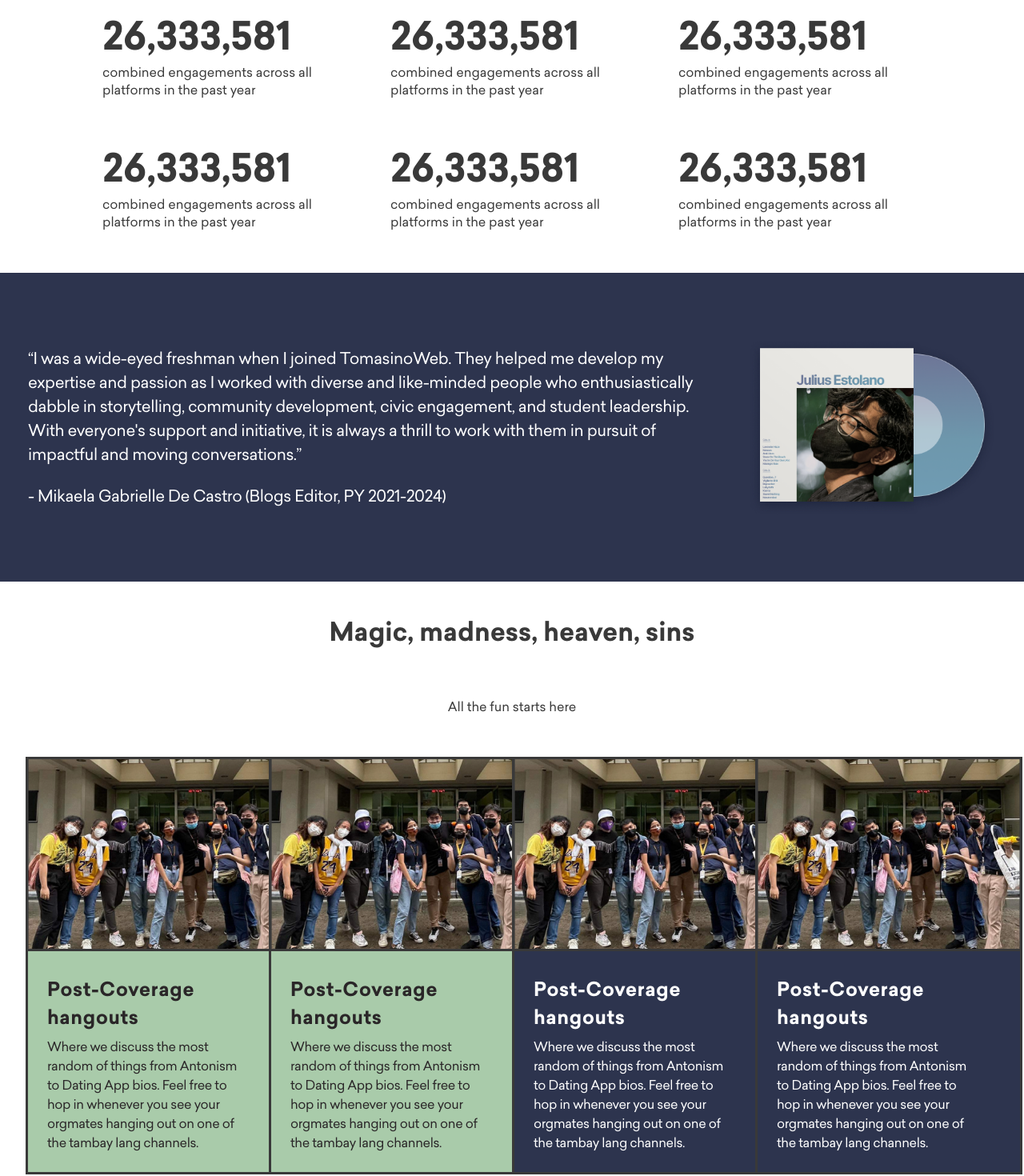
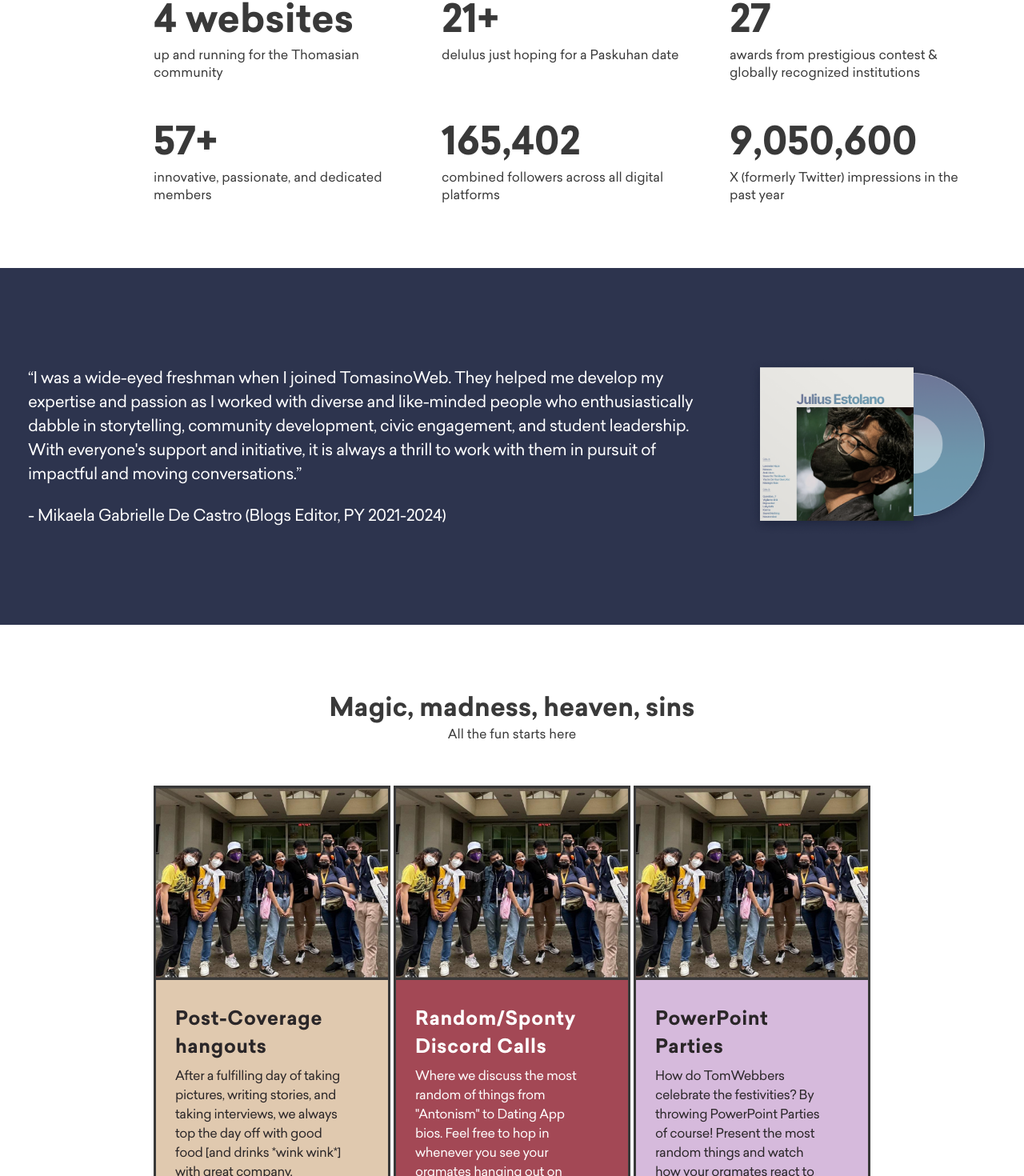
Before and after one commit to TomasinoWeb/tomasinoWebR101, a Next.js app: page /about/org-culture in a window 1280 px wide. Shown: the part 1052-2522 px from the top of the page at 80% size. Built offline with nearby package versions, Linux system fonts and the light colour scheme.

Commit message:
updated the responsiveness of culture webpage

```diff
--- a/src/components/CultureCard.module.scss
+++ b/src/components/CultureCard.module.scss
@@ -1,6 +1,6 @@
 @media screen and (max-width: 768px) {
     .cardContainer{
-      max-width: 300px;
+      max-width: 280px;
       padding: 8px;
       .cardImg{
         height: 162px;
@@ -26,7 +26,7 @@
   display: inline-flex;
   flex-direction: column;
   align-items: flex-start;
-  width: 304px;
+  max-width: 300px;
 
   .none {
     border-right: none !important;
@@ -35,7 +35,7 @@
   .cardImg {
     border: 3px solid #393939;
     border-bottom: none;
-    width: 110%;
+    width: 100%;
     height: 240px;
     flex-shrink: 0;
     background-size: cover;
@@ -47,7 +47,8 @@
     }
   }
 .cardWidth{
-width: 110%;
+  width: 100%;
+  height:350px!important;
 border: 3px solid #393939;
 }
   .cardTextContainer {
@@ -83,10 +84,12 @@ border: 3px solid #393939;
 
 }
 
-@media only screen and (max-width: 1250px) {
+@media only screen and (max-width: 1350px) {
   .cardContainer {
   .none {
     border-right: 3px solid #393939!important;
   }}
-
+  .cardContainer{
+    padding: 2px;
+  }
 }
--- a/src/pages/about/org-culture.module.scss
+++ b/src/pages/about/org-culture.module.scss
@@ -16,11 +16,15 @@
   text-align: center;
 
   padding-top: 50px!important;
+  .p_text_italic{
+    font-style: italic;
   }
   .p_text {
     margin-bottom: 4%;
     margin-top: 60px;
   }
+}
+
 .video_section {
   display: flex;
   flex-direction: column;
@@ -45,6 +49,9 @@
   align-items: center;
 
   width: 100%;
+
+  margin-top: 80px;
+  margin-bottom: 80px;
 }
 .testimonial_mid {
   flex-direction: column;
@@ -54,13 +61,14 @@
 
   height: auto;
   width: 100%;
-  margin-top: 40px;
-  margin-bottom: 40px;
+
+
+  padding-top: 90px;
+  padding-bottom: 90px;
+
   background-color: #2d344e;
   color: white;
 
-  padding-top: 60px;
-  padding-bottom: 60px;
 }
 
 .culture_section {
@@ -68,6 +76,9 @@
   flex-direction: column;
   justify-content: center;
   align-items: center;
+  .p_text {
+    margin-bottom: 4%;
+  }
 }
 .culture_mid {
   display: flex;
@@ -155,17 +166,24 @@
   flex-direction: column;
   justify-content: center;
   align-items: center;
-}
+
+  margin-bottom: 80px;
+  width: 100%;
+
+  flex-wrap: wrap;
   .stats_details {
     flex-direction: column;
     justify-content: center;
     align-items: center;
-  width: 80%;
+    width:70%;
 
     margin-top: 80px;
     .header_text {
       font-size: 48px !important ;
     }
+    flex-wrap: wrap;
+  }
+
 }
 
 .stats_main2 {
@@ -201,7 +219,9 @@
   .culture_mid {
     width: 70%;
   }
-
+  .stats_main {
+    width: 50%;
+  }
 }
 @media only screen and (max-width: 1150px) {
   .stats_main2 {
@@ -212,6 +232,32 @@
     margin-top: 0px;
     .margin_left {
       margin-left: 0px;
+    }
+    .stats_details2{
+      padding-top: 30px;
+      padding-bottom: 30px;
+    }
+
+  }
+  .stats_main {
+   text-align: center;
+   flex-direction: column;
+   justify-content: center;
+   align-items: center;
+   width: 100%;
+}
+
+  .stats_main2{
+    display: flex;
+    flex-direction: column;
+    justify-content: center;
+    align-items: center;
+
+    margin-right: 0px!important;
+    width: 100%;
+    .header_text{
+      font-size: 38px !important;
+      text-align: center;
     }
   }
   .end_background {
@@ -230,22 +276,6 @@
       width: 80%;
     }
   }
-  .stats_main {
-   text-align: center;
-   flex-direction: column;
-   justify-content: center;
-   align-items: center;
-   width: 100%;
-  }
-  .stats_main2{
-    display: flex;
-    flex-direction: column;
-    justify-content: center;
-    align-items: center;
-
-    margin-right: 0px!important;
-    width: 100%;
-  }
 }
 
 @media only screen and (max-width: 1068px) {
@@ -257,7 +287,7 @@
     width: 90%;
     margin-left: 0px;
     .header_text {
-      font-size: 40px !important ;
+      font-size: 28px !important ;
     }
   }
   .culture_section{
@@ -293,10 +323,14 @@
     align-items: center;
     //flex-wrap: wrap;
     width: 100%;
+    .p_text{
+      margin-bottom: 50px;
+    }
+    }
   }
   .culture_mid {
     display: flex;
-    width: 80%;
+    width: 90%;
     flex-wrap: wrap;
     //flex-direction: column;
     justify-content: center;
@@ -309,7 +343,6 @@
     width: 100%;
   }
 
-}
 
 @media only screen and (max-width: 568px) {
 // .body {
@@ -344,4 +377,11 @@
   height: 80px!important;
 }
 }
+.stats_main {
+  .stats_details{
+  .header_text {
+   font-size: 28px !important ;
  }
+}
+}
+}
--- a/src/pages/about/org-culture.tsx
+++ b/src/pages/about/org-culture.tsx
@@ -9,18 +9,12 @@ import Image from "next/image";
 import image from "public/assets/about/culture/calls.jpeg";
 
 import { FontAwesomeIcon } from "@fortawesome/react-fontawesome";
-import { faArrowAltCircleDown, faQuestion,faArrowRight} from "@fortawesome/free-solid-svg-icons";
+import {
+  faArrowAltCircleDown,
+  faQuestion,
+  faArrowRight,
+} from "@fortawesome/free-solid-svg-icons";
 
-// interface TinyBoxProps {
-//   border?: string;
-// }
-// export const TinyBox: React.FC<TinyBoxProps> = ({
-// }) => {
-// const TinyBox = () => {
-//   return <div className={styles.box}></div>;
-// };
-
-// }
 
 interface TinyBoxProps {
   noRightBorder?: boolean;
@@ -38,17 +32,17 @@ export default function () {
       <div className={styles.body}>
         <div className={styles.parent}>
           <div className={styles.mid}>
+            <div className={styles.header_text}>
+              <Titles title="Org Culture"> Get in the car, Betty</Titles>
+            </div>
+            <p className={styles.p_text}>
+              We're gonna take you to a quick ride of what TomasinoWeb is behind
+              the scenes. From doing org work to having fun, we've got it all
+              here in our own silly world.
+            </p>
 
-            <div className={styles.header_text}>
-            <Titles title="Org Culture" >  Get in the car, Betty</Titles>
-      </div>
-
-            <p className={styles.p_text}>
-              Let's take a quick ride as to how TomWebbers yada yada yada Lorem
-              ipsum dolor sit amet, consectetur adipiscing elit, sed do eiusmod
-              tempor incididunt ut labore et dolore magna aliqua. Ut enim ad
-              minim veniam, quis nostrud exercitation ullamco laboris nisi ut
-              aliquip ex ea commodo consequat.
+            <p className={styles.p_text_italic}>
+            Don't blame us, org made us crazy, if it doesn't, you ain't doin' it right
             </p>
             {/* mid */}{" "}
           </div>
@@ -64,24 +58,25 @@ export default function () {
 
             <div className={styles.stats_main2}>
               <div className={styles.stats_details2}>
-                <h1 className={styles.header_text}>26,333,581</h1>
+                <h1 className={styles.header_text}>4 websites</h1>
                 <p className={styles.p_text}>
-                  combined engagements across all platforms in the past year
+                up and running for the Thomasian community
                 </p>
 
                 {/* stats_details2 */}
               </div>
               <div className={`${styles.stats_details2} ${styles.margin_left}`}>
-                <h1 className={styles.header_text}>26,333,581</h1>
+                <h1 className={styles.header_text}>21+</h1>
                 <p className={styles.p_text}>
-                  combined engagements across all platforms in the past year
+                delulus just hoping for a Paskuhan date
+
                 </p>
                 {/* stats_details2 */}
               </div>
               <div className={`${styles.stats_details2} ${styles.margin_left}`}>
-                <h1 className={styles.header_text}>26,333,581</h1>
+                <h1 className={styles.header_text}>27</h1>
                 <p className={styles.p_text}>
-                  combined engagements across all platforms in the past year
+                awards from prestigious contest & globally recognized institutions
                 </p>
                 {/* stats_details2 */}
               </div>
@@ -90,25 +85,25 @@ export default function () {
 
             <div className={styles.stats_main2}>
               <div className={styles.stats_details2}>
-                <h1 className={styles.header_text}>26,333,581</h1>
+                <h1 className={styles.header_text}>57+</h1>
                 <p className={styles.p_text}>
-                  combined engagements across all platforms in the past year
+                innovative, passionate, and dedicated members
                 </p>
 
                 {/* stats_details2 */}
               </div>
               <div className={`${styles.stats_details2} ${styles.margin_left}`}>
-                <h1 className={styles.header_text}>26,333,581</h1>
+                <h1 className={styles.header_text}>165,402</h1>
                 <p className={styles.p_text}>
-                  combined engagements across all platforms in the past year
+                combined followers across all digital platforms
                 </p>
                 {/* stats_details2 */}
               </div>
 
               <div className={`${styles.stats_details2} ${styles.margin_left}`}>
-                <h1 className={styles.header_text}>26,333,581</h1>
+                <h1 className={styles.header_text}>9,050,600</h1>
                 <p className={styles.p_text}>
-                  combined engagements across all platforms in the past year
+                X (formerly Twitter) impressions in the past year
                 </p>
                 {/* stats_details2 */}
               </div>
@@ -140,7 +135,6 @@ export default function () {
           {/* section */}
         </div>
         <div className={styles.culture_section}>
-
           <h1 className={`${styles.header_text} ${styles.margin_top_text}`}>
             Magic, madness, heaven, sins
           </h1>
@@ -149,47 +143,39 @@ export default function () {
             <CultureCard
               title="Post-Coverage hangouts"
               image="/assets/components/Culture-PostCoverageHangout.png"
-              backgroundColor="green"
+              backgroundColor="beige"
               textColor="black"
               border="none"
             >
-              Where we discuss the most random of things from Antonism to Dating
-              App bios. Feel free to hop in whenever you see your orgmates
-              hanging out on one of the tambay lang channels.
+           After a fulfilling day of taking pictures, writing stories, and taking interviews, we always top the day off with good food [and drinks *wink wink*] with great company.
             </CultureCard>
             <CultureCard
-              title="Post-Coverage hangouts"
+              title="Random/Sponty Discord Calls"
               image="/assets/components/Culture-PostCoverageHangout.png"
-              backgroundColor="green"
+              backgroundColor="red"
+              textColor="white"
+              border="none"
+            >
+             Where we discuss the most random of things from "Antonism" to Dating App bios. Feel free to hop in whenever you see your orgmates hanging out on one of the "tambay lang" channels.
+            </CultureCard>
+            <CultureCard
+              title="PowerPoint
+              Parties"
+              image="/assets/components/Culture-PostCoverageHangout.png"
+              backgroundColor="purple"
               textColor="black"
               border="none"
             >
-              Where we discuss the most random of things from Antonism to Dating
-              App bios. Feel free to hop in whenever you see your orgmates
-              hanging out on one of the tambay lang channels.
+           How do TomWebbers celebrate the festivities? By throwing PowerPoint Parties of course! Present the most random things and watch how your orgmates react to your content.
             </CultureCard>
             <CultureCard
-              title="Post-Coverage hangouts"
+              title="General
+              Assemblies"
               image="/assets/components/Culture-PostCoverageHangout.png"
-              backgroundColor="darkblue"
+              backgroundColor="darkgray"
               textColor="white"
-              border="none"
-
             >
-              Where we discuss the most random of things from Antonism to Dating
-              App bios. Feel free to hop in whenever you see your orgmates
-              hanging out on one of the tambay lang channels.
-            </CultureCard>
-            <CultureCard
-              title="Post-Coverage hangouts"
-              image="/assets/components/Culture-PostCoverageHangout.png"
-              backgroundColor="darkblue"
-              textColor="white"
-
-            >
-              Where we discuss the most random of things from Antonism to Dating
-              App bios. Feel free to hop in whenever you see your orgmates
-              hanging out on one of the tambay lang channels.
+The official gathering of all TomWebbers - current and alumni! This is where we discuss where we are now, and of course, where we're headed.
 </CultureCard>
             {/* mid */}{" "}
           </div>
@@ -218,7 +204,6 @@ export default function () {
         </div>
 
         <div className={styles.culture_section}>
-
           <h1 className={`${styles.header_text} ${styles.margin_top_text}`}>
             We small-talk, work and the weather
           </h1>
@@ -226,52 +211,43 @@ export default function () {
           <p className={styles.p_text}>And of course, the actual work</p>
           <div className={styles.culture_mid}>
             <CultureCard
-              title="Post-Coverage hangouts"
+              title="On-site
+              Coverages"
               image="/assets/components/Culture-PostCoverageHangout.png"
-              backgroundColor="green"
+              backgroundColor="black"
+              textColor="white"
+              border="none"
+            >
+             Never been to this place? Or have you already? TomasinoWeb often goes to onsite coverages where our publication reports everything on ground.
+            </CultureCard>
+            <CultureCard
+              title="Virtual
+              Coverages"
+              image="/assets/components/Culture-PostCoverageHangout.png"
+              backgroundColor="lightblue"
               textColor="black"
               border="none"
             >
-              Where we discuss the most random of things from Antonism to Dating
-              App bios. Feel free to hop in whenever you see your orgmates
-              hanging out on one of the tambay lang channels.
+            But what if you can't join physically? What if the event is impossible to get to? That's where we convene in our virtual newsroom.
             </CultureCard>
             <CultureCard
-              title="Post-Coverage hangouts"
-              image="/assets/components/Culture-PostCoverageHangout.png"
-              backgroundColor="green"
-              textColor="black"
-              border="none"
-            >
-              Where we discuss the most random of things from Antonism to Dating
-              App bios. Feel free to hop in whenever you see your orgmates
-              hanging out on one of the tambay lang channels.
-            </CultureCard>
-            <CultureCard
-              title="Post-Coverage hangouts"
+              title="Interactive
+              Meetings"
               image="/assets/components/Culture-PostCoverageHangout.png"
               backgroundColor="darkblue"
               textColor="white"
               border="none"
-
             >
-              Where we discuss the most random of things from Antonism to Dating
-              App bios. Feel free to hop in whenever you see your orgmates
-              hanging out on one of the tambay lang channels.
+          Have you ever been in a meeting where all you had to do was say yes, no, and goodbye? That won't be the case in TomasinoWeb. Your decisions and thoughts matter, no matter what meeting it is.
             </CultureCard>
             <CultureCard
-              title="Post-Coverage hangouts"
+              title="Mentorship and Collaboration"
               image="/assets/components/Culture-PostCoverageHangout.png"
-              backgroundColor="darkblue"
-              textColor="white"
-
+              backgroundColor="green"
+              textColor="black"
             >
-              Where we discuss the most random of things from Antonism to Dating
-              App bios. Feel free to hop in whenever you see your orgmates
-              hanging out on one of the tambay lang channels.
+            In TomasinoWeb, we encourage collaborations. Though it doesn't stop there! We even encourage cross-department contributions. Expand your horizons with us!
             </CultureCard>
-
-
             {/* mid */}{" "}
           </div>
           {/*section */}
@@ -279,23 +255,25 @@ export default function () {
         <div className={styles.end_background}>
           <div className={styles.end_mid}>
             <div className={styles.end_mid_align}>
-
-        <h1 className={styles.end_header}>Nice to meet you, <br></br> where you been?</h1>
-        <p  className={styles.end_paragraph}>We could show you incredible thing →
-        </p>  </div>
+              <h1 className={styles.end_header}>
+                Nice to meet you, <br></br> where you been?
+              </h1>
+              <p className={styles.end_paragraph}>
+                We could show you incredible thing →
+              </p>{" "}
+            </div>
           </div>
           <div className={styles.end_mid_box}>
             <TinyBox noRightBorder={true} />
             <TinyBox noRightBorder={true} />
             <TinyBox noRightBorder={true} />
-        <TinyBox noRightBorder={true}/>
+            <TinyBox noRightBorder={true} />
             <TinyBox />
           </div>
         </div>
         {/* <div className={styles.last}></div> */}
         {/* end */}
       </div>
-
     </Layout>
   );
 }
```
Lines whose indentation alone changed are shown as unchanged.
